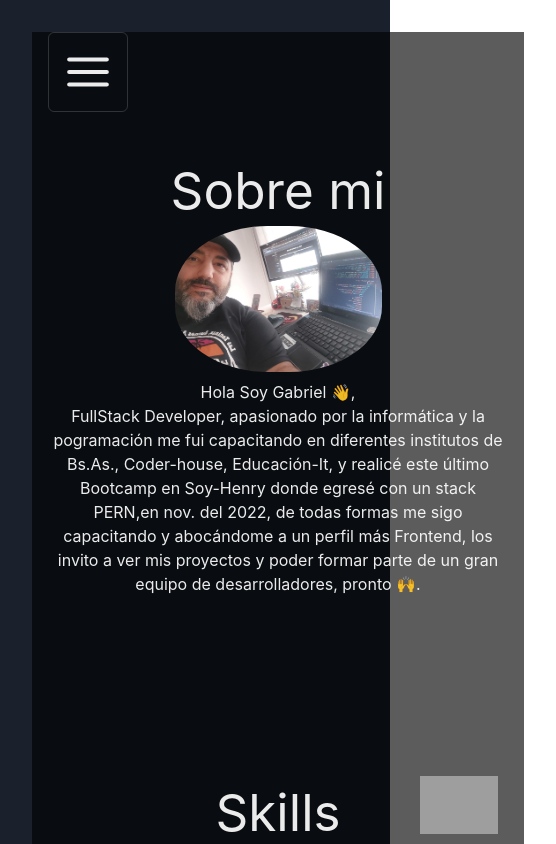
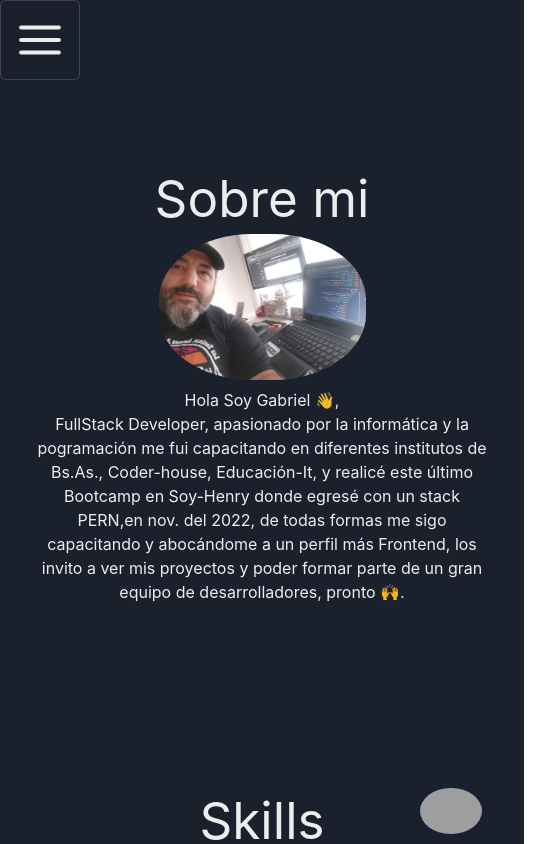
Before and after one commit to gabriel073/portfolio-GM, a React (Vite) app: page / in a window 390 px wide. Shown: the top 844 px of the page, 556 px wide, since content can reach past the window. Built offline with nearby package versions, Linux system fonts and the light colour scheme; no server answers; grey boxes are pictures that could not be loaded.

Commit message:
modificando estilos brekpoint mobil

```diff
--- a/src/App.css
+++ b/src/App.css
@@ -1,8 +1,8 @@
 #root {
   max-width: 1280px;
   margin: 0 auto;
-  padding: 2rem;
   text-align: center;
+  /* box-sizing: border-box; */
 }
 
 @media (prefers-reduced-motion: no-preference) {
@@ -79,8 +79,9 @@
   }
 
   .containerPrincip {
+    padding: 2rem;
     width: 100% !important;
-    justify-content: center !important;
+    /* justify-content: center !important; */
     /* border: solid 2px white; */
   }
   .sobre {
@@ -93,6 +94,13 @@
   .titleSkills {
     margin-bottom: 60px !important;
   }
+  .imgArrow {
+    fill: white !important;
+    color: white !important;
+    background-color: blue;
+    border-radius: 50%;
+    width: 80%;
+  }
 
   .arrow {
     position: fixed !important;
@@ -101,20 +109,6 @@
     width: 20% !important;
     height: 10% !important;
     /* border: solid 2px white; */
-    /* align-items: end !important;
-    justify-content: flex-end !important; */
-  }
-
-  .imgArrow:hover {
-    padding: 0;
-    border: 2px solid blue;
-    border-radius: 50%;
-    .imgArrow {
-      width: 70% !important;
-    }
-    .cards {
-      flex-direction: column !important;
-      flex-wrap: wrap !important;
-    }
+    color: blanchedalmond !important;
   }
 }
--- a/src/App.jsx
+++ b/src/App.jsx
@@ -1,4 +1,4 @@
-import { Box, Button, Card, CardBody, CardFooter, Container, Flex, Heading, IconButton, Image, Img, Link, Menu, MenuButton, MenuList, Stack, Text } from '@chakra-ui/react';
+import { Box, Button, Card, CardBody, CardFooter, Flex, Heading, IconButton, Image, Img, Link, Menu, MenuButton, MenuList, Stack, Text } from '@chakra-ui/react';
 import './App.css';
 import { HamburgerIcon } from '@chakra-ui/icons';
 import Contacto from './Contacto';
@@ -13,8 +13,8 @@ function App() {
   return (
     <>
 
-      <Container justifyContent='center' bg="blackAlpha.700"
-        w={['100%', '50%']}>
+      <Stack justifyContent='center' bg="#1A202C"
+        w={['100%']}>
         <Stack id='menu'  >
           <Flex className='navBar' justifyContent='space-around' alignContent='start' mb={110} p={15}>
             <Link className='link' href='#skills' >Skills</Link>
@@ -47,7 +47,9 @@ function App() {
 
         <Box position='fixed' display='flex' flexDirection='row' w='5%' h='15%' left='67rem' top='35rem' justifyContent='end' alignItems='end' className='arrow' index='-1'>
           <Link href='#menu'>
+
             <img src="https://icongr.am/entypo/arrow-with-circle-up.svg?size=64&color=currentColor" alt="subir" className='imgArrow' />
+
           </Link>
         </Box>
 
@@ -225,7 +227,7 @@ function App() {
 
 
         </Stack >
-      </Container>
+      </Stack>
 
     </>
 
--- a/src/index.css
+++ b/src/index.css
@@ -6,7 +6,6 @@
   color-scheme: light dark;
   color: rgba(255, 255, 255, 0.87);
   background-color: #242424;
-
   font-synthesis: none;
   text-rendering: optimizeLegibility;
   -webkit-font-smoothing: antialiased;
```
